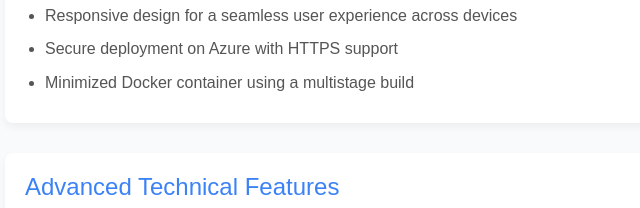
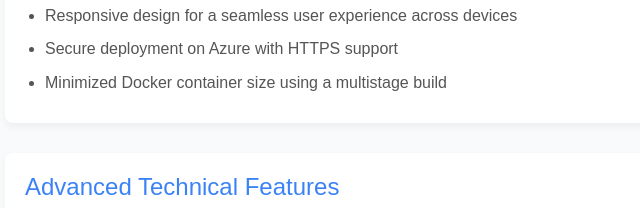
Before and after one commit to julianp829/FinalProject, a plain HTML site: page index.html in a window 1280 px wide. Shown: the part 1408-1616 px from the top of the page, 235-875 px from the left. Drawn offline with Linux system fonts and the light colour scheme.

Commit message:
Update index.html

```diff
--- a/index.html
+++ b/index.html
@@ -70,7 +70,7 @@
             <li>WebSocket server for real-time game state updates</li>
             <li>Responsive design for a seamless user experience across devices</li>
             <li>Secure deployment on Azure with HTTPS support</li>
-            <li>Minimized Docker container using a multistage build</li>
+            <li>Minimized Docker container size using a multistage build</li>
         </ul>
     </section>
 
```
